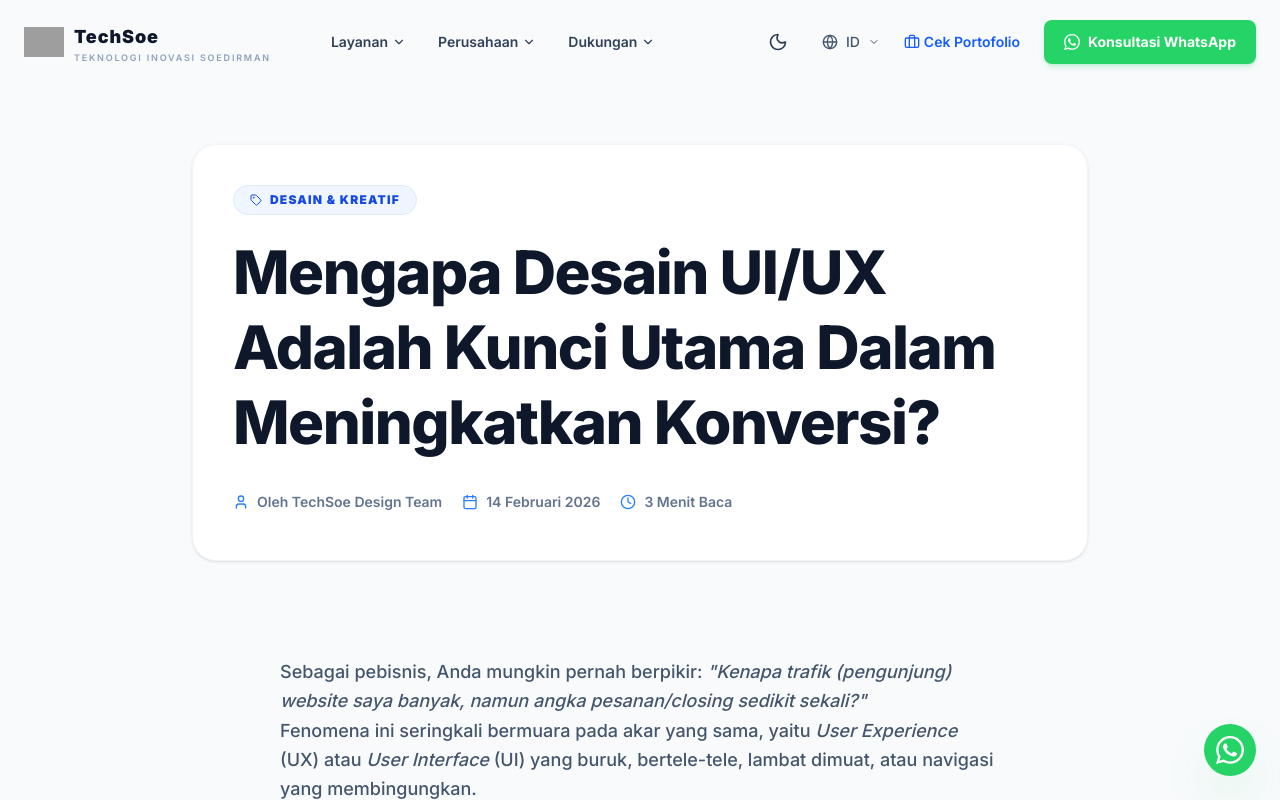
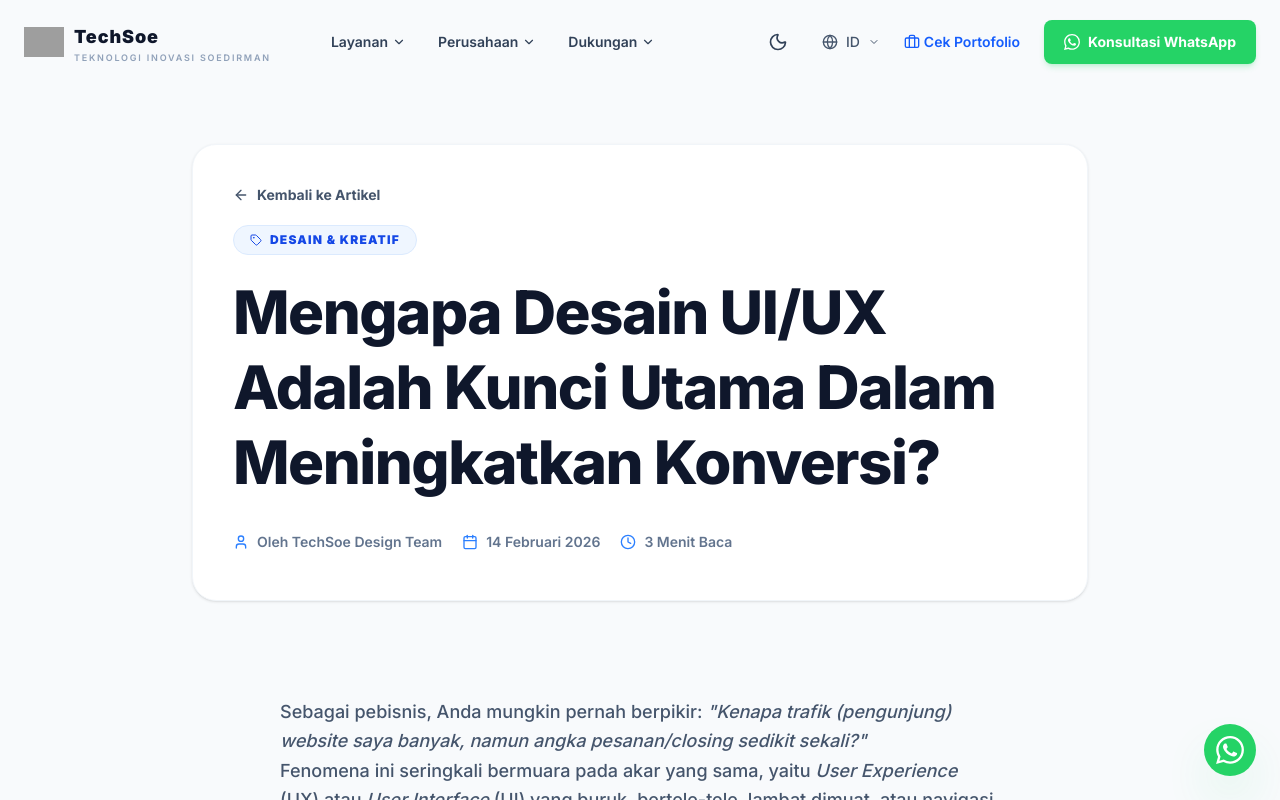
Before and after one commit to kendikadimas/tech-soed, a Next.js app: page /blog/pentingnya-ui-ux-design-dalam-konversi in a window 1280 px wide. Shown: the top 800 px of the page. Built offline with nearby package versions, Linux system fonts and the light colour scheme; grey boxes are pictures that could not be loaded.

Commit message:
rombak sangat besar

```diff
--- a/src/app/blog/[slug]/page.tsx
+++ b/src/app/blog/[slug]/page.tsx
@@ -1,5 +1,5 @@
 import React from 'react';
-import { Calendar, User, Clock, Tag } from 'lucide-react';
+import { Calendar, User, Clock, Tag, ArrowLeft } from 'lucide-react';
 import Link from 'next/link';
 import { blogPosts } from '@/lib/blogData';
 import { notFound } from 'next/navigation';
@@ -66,6 +66,13 @@ export default async function BlogPostPage({ params }: Props) {
             {/* HERO ARTICLE HEADER */}
             <section className="pt-32 sm:pt-36 pb-10 sm:pb-14 px-5 sm:px-6 relative transition-colors">
                 <div className="animate-blog-header max-w-4xl mx-auto rounded-3xl border border-slate-100 dark:border-slate-800 bg-white dark:bg-slate-900/80 p-6 sm:p-10 shadow-sm transition-colors">
+                    <Link
+                        href="/blog"
+                        className="inline-flex items-center gap-2 text-sm font-bold text-slate-600 dark:text-slate-300 hover:text-blue-700 dark:hover:text-blue-400 transition-colors mb-5"
+                    >
+                        <ArrowLeft className="w-4 h-4" />
+                        Kembali ke Artikel
+                    </Link>
                     <div className="flex items-center gap-3 mb-5">
                         <span className="bg-blue-50 dark:bg-blue-900/40 text-blue-700 dark:text-blue-300 font-black uppercase tracking-widest text-[10px] sm:text-xs px-3 sm:px-4 py-1.5 rounded-full inline-flex items-center gap-2 border border-blue-100 dark:border-blue-900/40 transition-colors">
                             <Tag className="w-3 h-3" /> {post.category}
```
Also changed, not shown: 1 other file (tests, documents, lock files or other folders).
